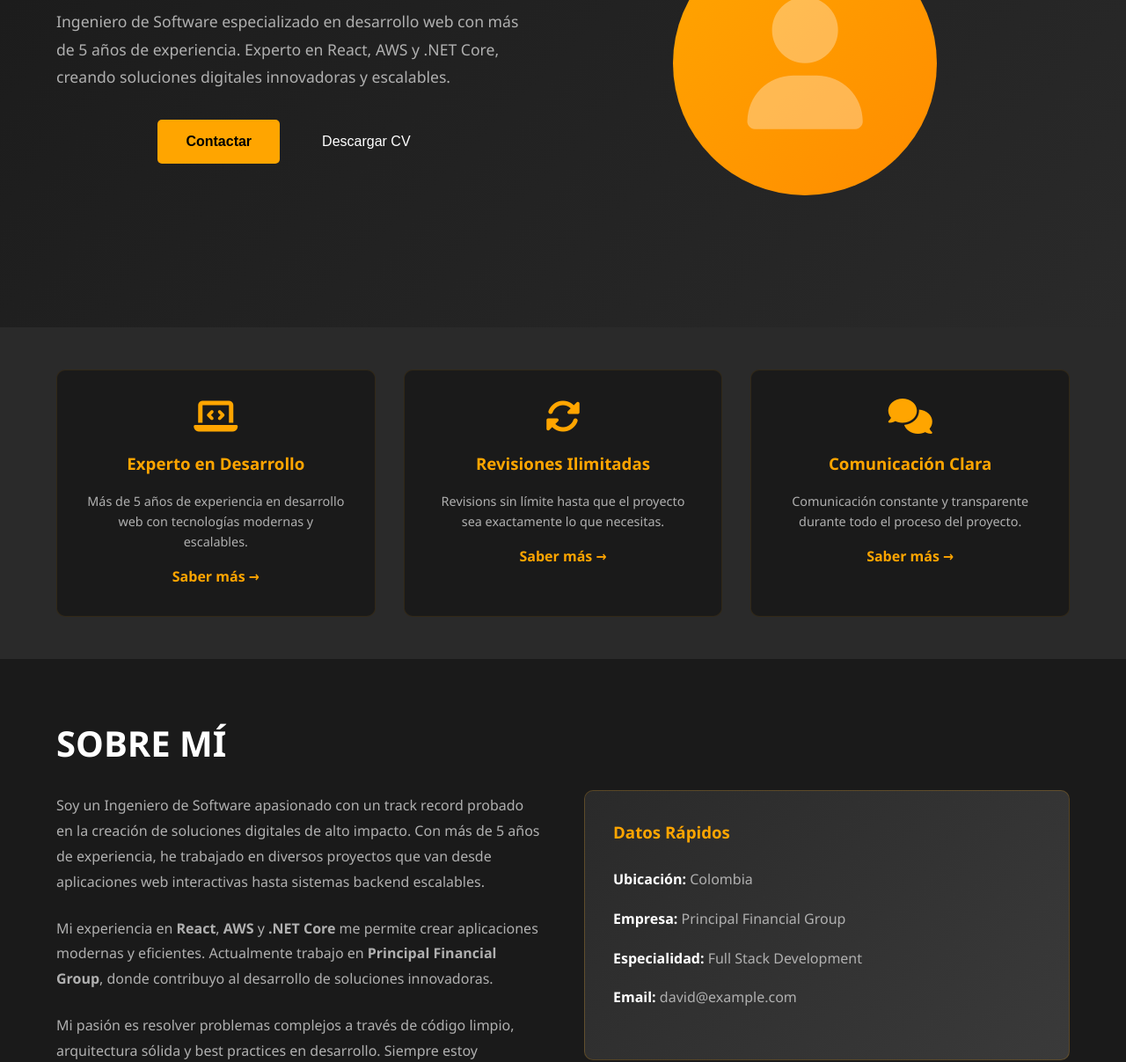
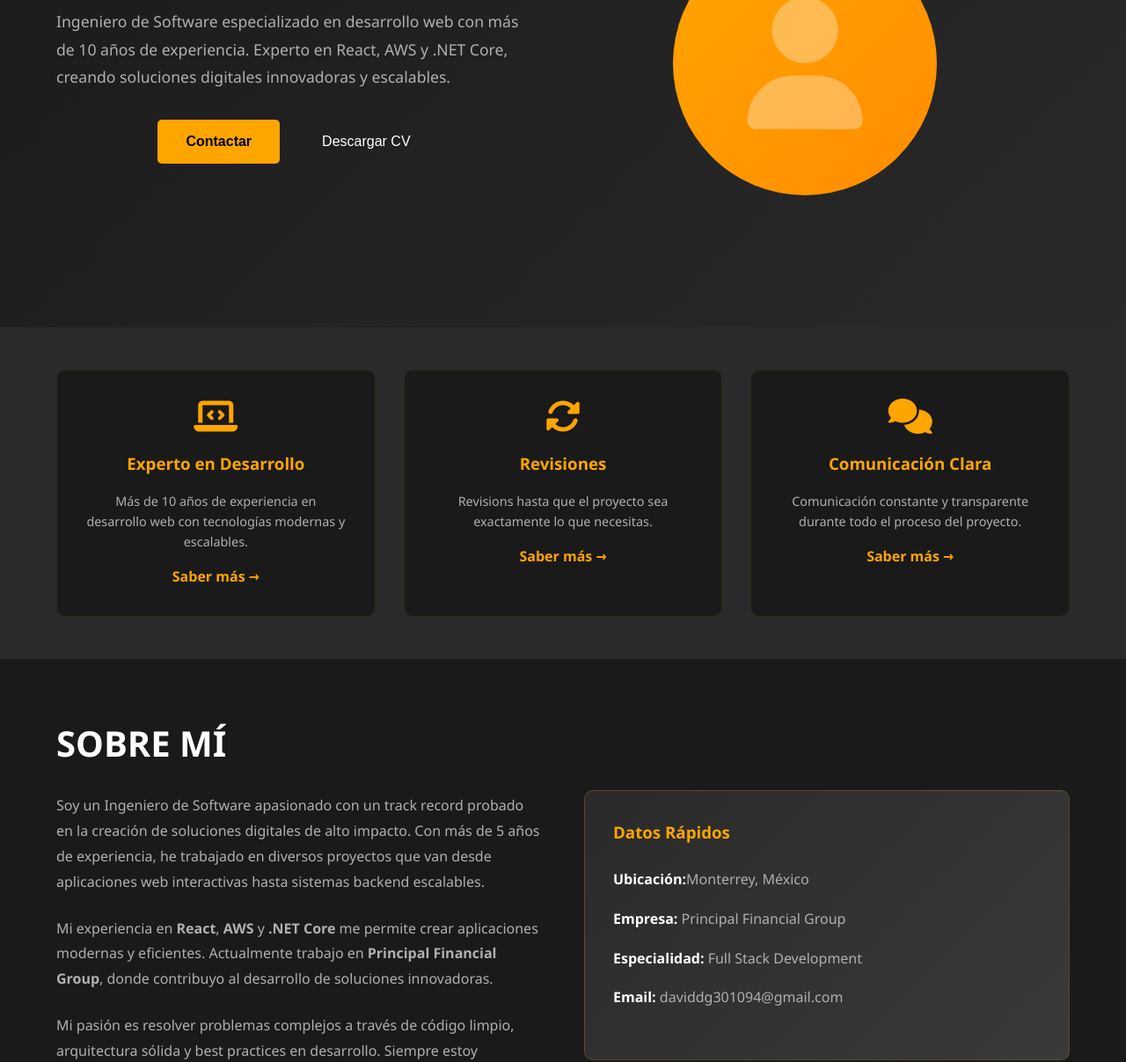
Before and after one commit to david3010/david3010, a plain HTML site: page index.html in a window 1280 px wide. Shown: the part 323-1530 px from the top of the page at 88% size. Drawn offline with Linux system fonts and the light colour scheme.

Commit message:
Update hero section and expert details with enhanced experience and location information

```diff
--- a/index.html
+++ b/index.html
@@ -603,7 +603,8 @@
     <section class="hero" id="inicio">
         <div class="hero-content">
             <h1>I'M <span class="highlight">DAVID</span></h1>
-            <p>Ingeniero de Software especializado en desarrollo web con más de 5 años de experiencia. Experto en React,
+            <p>Ingeniero de Software especializado en desarrollo web con más de 10 años de experiencia. Experto en
+                React,
                 AWS y .NET Core, creando soluciones digitales innovadoras y escalables.</p>
             <div class="hero-buttons">
                 <button class="btn-primary"
@@ -623,13 +624,13 @@
         <div class="expert-card">
             <i class="fas fa-laptop-code" style="font-size: 2.5rem; color: var(--primary-color);"></i>
             <h3>Experto en Desarrollo</h3>
-            <p>Más de 5 años de experiencia en desarrollo web con tecnologías modernas y escalables.</p>
+            <p>Más de 10 años de experiencia en desarrollo web con tecnologías modernas y escalables.</p>
             <a href="#servicios">Saber más →</a>
         </div>
         <div class="expert-card">
             <i class="fas fa-sync-alt" style="font-size: 2.5rem; color: var(--primary-color);"></i>
-            <h3>Revisiones Ilimitadas</h3>
-            <p>Revisions sin límite hasta que el proyecto sea exactamente lo que necesitas.</p>
+            <h3>Revisiones</h3>
+            <p>Revisions hasta que el proyecto sea exactamente lo que necesitas.</p>
             <a href="#contacto">Saber más →</a>
         </div>
         <div class="expert-card">
@@ -658,13 +659,13 @@
             style="background: linear-gradient(135deg, #2a2a2a 0%, #3a3a3a 100%); padding: 2rem; border-radius: 10px; border: 1px solid rgba(255, 165, 0, 0.2);">
             <h3 style="color: var(--primary-color); margin-bottom: 1.5rem;">Datos Rápidos</h3>
             <p style="color: var(--text-muted); margin-bottom: 1rem;"><strong
-                    style="color: var(--light-text);">Ubicación:</strong> Colombia</p>
+                    style="color: var(--light-text);">Ubicación:</strong>Monterrey, México</p>
             <p style="color: var(--text-muted); margin-bottom: 1rem;"><strong
                     style="color: var(--light-text);">Empresa:</strong> Principal Financial Group</p>
             <p style="color: var(--text-muted); margin-bottom: 1rem;"><strong
                     style="color: var(--light-text);">Especialidad:</strong> Full Stack Development</p>
             <p style="color: var(--text-muted);"><strong style="color: var(--light-text);">Email:</strong>
-                david@example.com</p>
+                daviddg301094@gmail.com</p>
         </div>
     </section>
 
```
